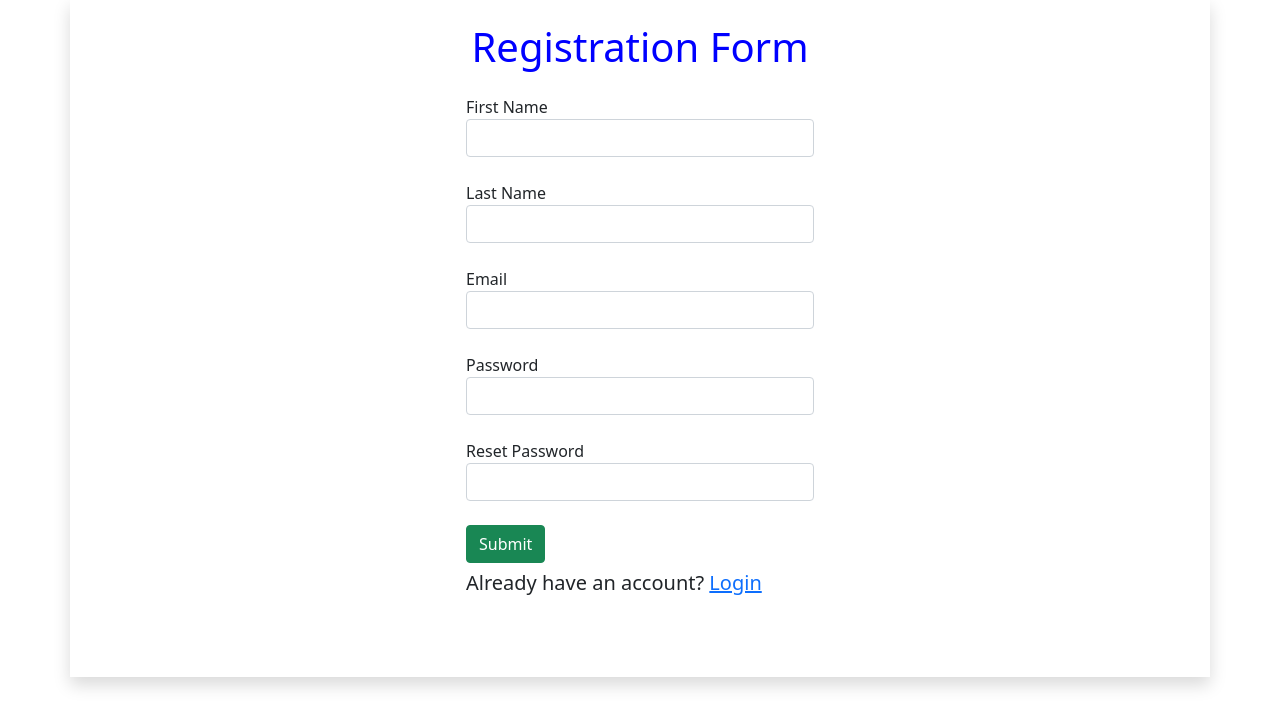
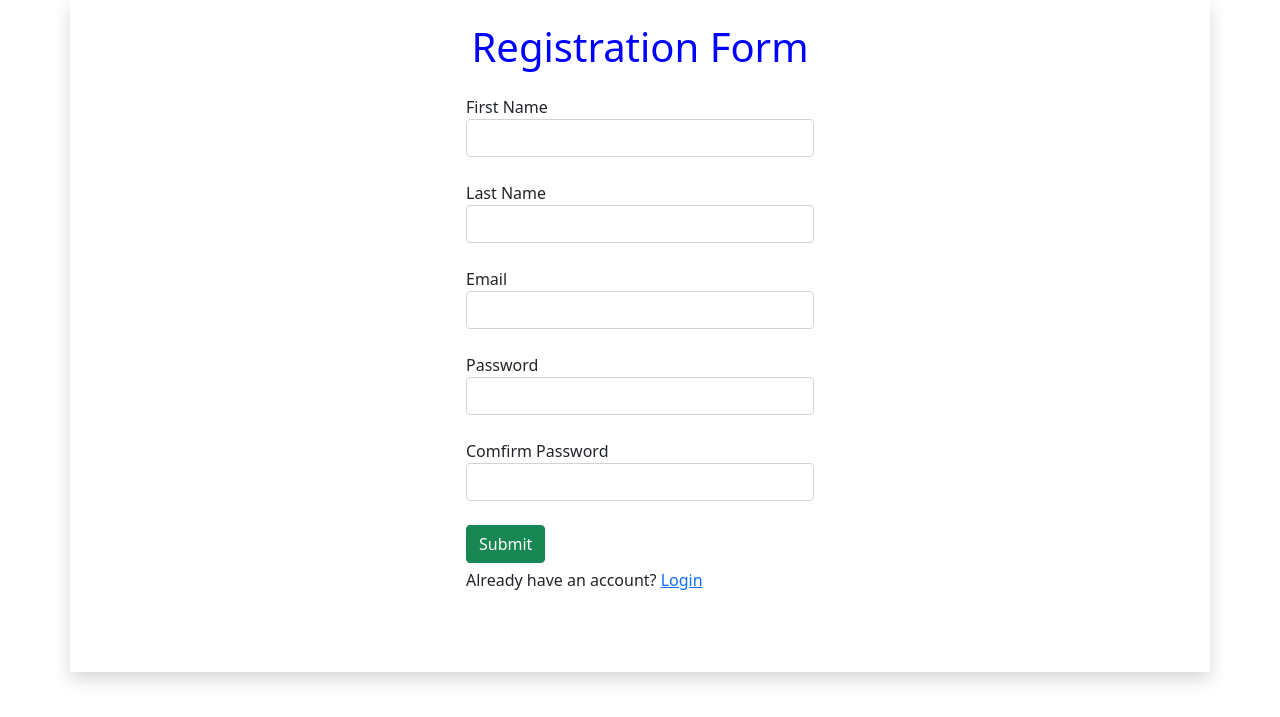
Before and after one commit to developerjannatmim/user-authentication, a PHP site: page /user.php in a window 1280 px wide. Shown: the part 25-742 px from the top of the page. Run offline with PHP 8.4, Linux system fonts and the light colour scheme.

Commit message:
updated file

```diff
--- a/user.php
+++ b/user.php
@@ -16,7 +16,7 @@ if (isset($_POST['submit'])) {
     $user_last_name = $_POST['user_last_name'];
     $user_email = $_POST['user_email'];
     $user_password = $_POST['user_password'];
-    $user_reset_password = $_POST['user_reset_password'];
+    $user_confirm_password = $_POST['user_reset_password'];
 
     $md5_user_password = md5($user_password);
 
@@ -36,12 +36,12 @@ if (isset($_POST['submit'])) {
         $empmsg_password = "Fill up this field";
     }
 
-    if(empty($user_reset_password)){
+    if(empty($user_confirm_password)){
         $empmsg_resetpassword = "Fill up this field";
     }
 
-    if( !empty($user_first_name) && !empty($user_last_name) && !empty($user_email) && !empty($user_password) && !empty($user_reset_password) ){
-      if( $user_password === $user_reset_password ){
+    if( !empty($user_first_name) && !empty($user_last_name) && !empty($user_email) && !empty($user_password) && !empty($user_confirm_password) ){
+      if( $user_password === $user_confirm_password ){
         $sql = "INSERT INTO users(user_first_name, user_last_name, user_email, user_password) VALUE('$user_first_name','$user_last_name','$user_email','$md5_user_password')";
 
         if( $conn->query($sql) == true ){
@@ -105,8 +105,8 @@ if (isset($_POST['submit'])) {
                         <?php if(isset($_POST['submit'])) { echo "<span class='text-danger'>" . $empmsg_password . "</span>"; }?>
                     </div>
                     <div class="mt-4">
-                        <label class="form-lable">Reset Password</label>
-                        <input type="password" class="form-control" name="user_reset_password" value="<?php if(isset($_POST['submit'])){ echo $user_reset_password ;}?>" />
+                        <label class="form-lable">Comfirm Password</label>
+                        <input type="password" class="form-control" name="user_reset_password" value="<?php if(isset($_POST['submit'])){ echo $user_confirm_password ;}?>" />
                         <?php if(isset($_POST['submit'])) { echo "<span class='text-danger'>" . $empmsg_resetpassword . "</span>"; }?>
                     </div>
                     <div class="mt-4">
@@ -114,7 +114,7 @@ if (isset($_POST['submit'])) {
                     </div>
                 </form>
                 <div class="mt-2">
-                    <h5>Already have an account? <a href="login.php">Login</a></h5>
+                    <h6>Already have an account? <a href="login.php">Login</a></h6>
                 </div>
             </div>
             <div class="col-4">
```
Also changed, not shown: index.php (+13 -0 lines), login.php (+5 -4 lines), logout.php (added, +7 -0 lines).
